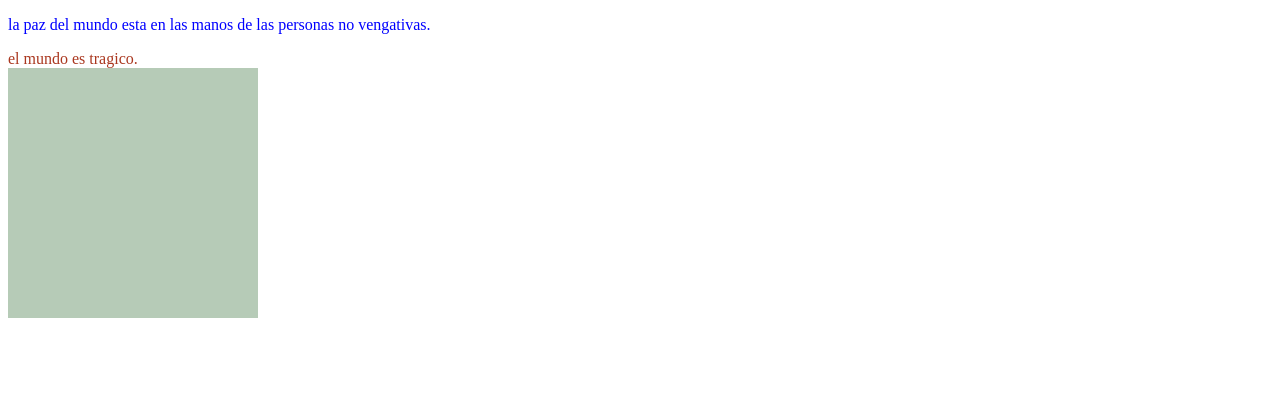
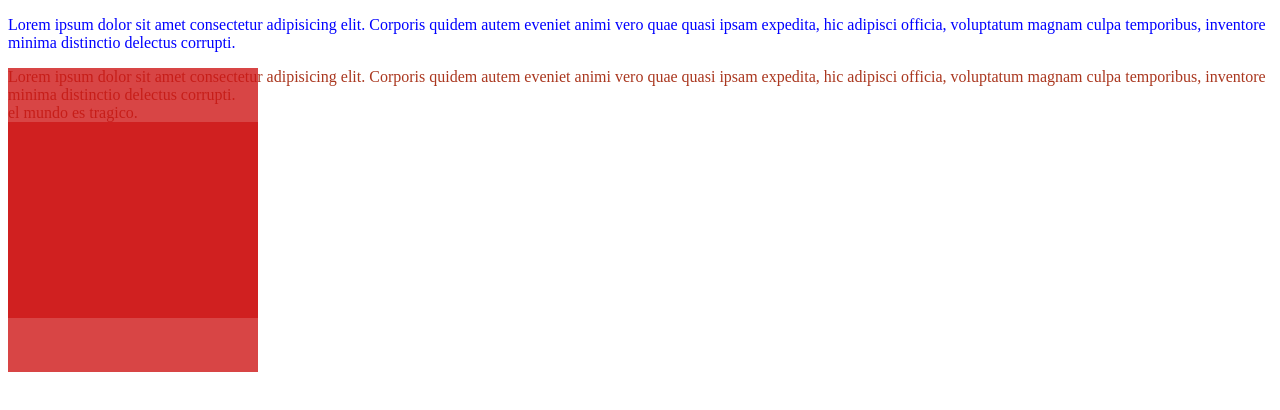
Before and after one commit to SandraMamani/160323, a plain HTML site: page index.html in a window 1280 px wide. Drawn offline with Linux system fonts and the light colour scheme.

Commit message:
tarea de hoy colores

```diff
--- a/css/estilos.css
+++ b/css/estilos.css
@@ -9,6 +9,6 @@ div{
 .caja1{
 width: 250px;
 height: 250px;
-background-color: #23622654;
+background-color:hsla(0, 80%, 45%, 0.8);
 position: absolute;
 }
--- a/index.html
+++ b/index.html
@@ -10,10 +10,14 @@
 </head>
 <body>
     <p>
-        la paz del mundo esta en las manos de las personas no vengativas.
+        Lorem ipsum dolor sit amet consectetur adipisicing elit. Corporis quidem autem eveniet animi vero quae quasi ipsam expedita, hic adipisci officia, voluptatum magnam culpa temporibus, inventore minima distinctio delectus corrupti.
     </p>
+    <div class="caja1"></div>
 
-    <div>el mundo es tragico.</div>
+    <div>Lorem ipsum dolor sit amet consectetur adipisicing elit. Corporis quidem autem eveniet animi vero quae quasi ipsam expedita, hic adipisci officia, voluptatum magnam culpa temporibus, inventore minima distinctio delectus corrupti.</div>
+
+    <div> el mundo es tragico.</div>
+
     <div class="caja1"></div>
 </body>
 </html>
```
